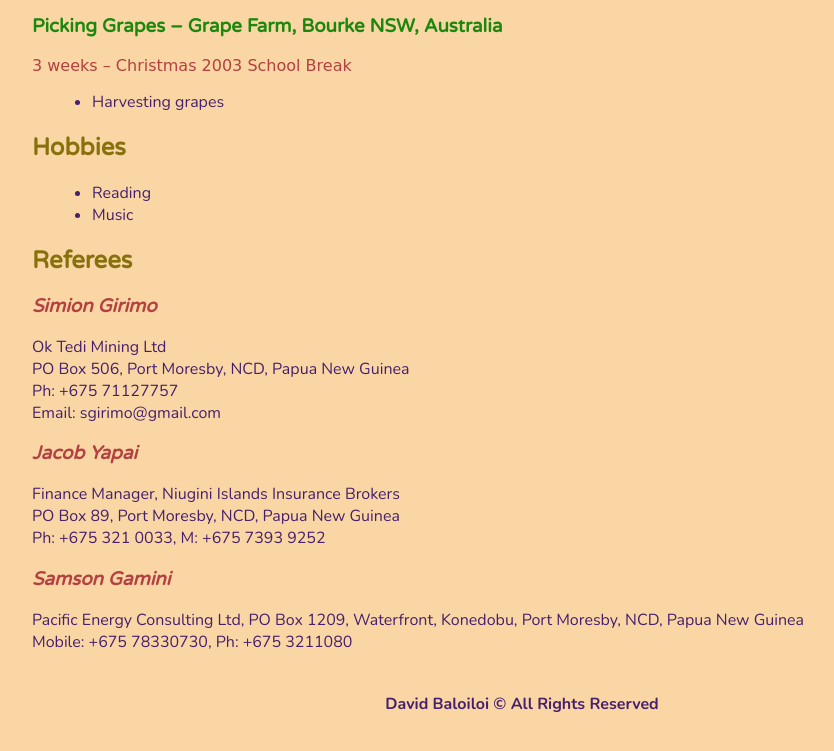
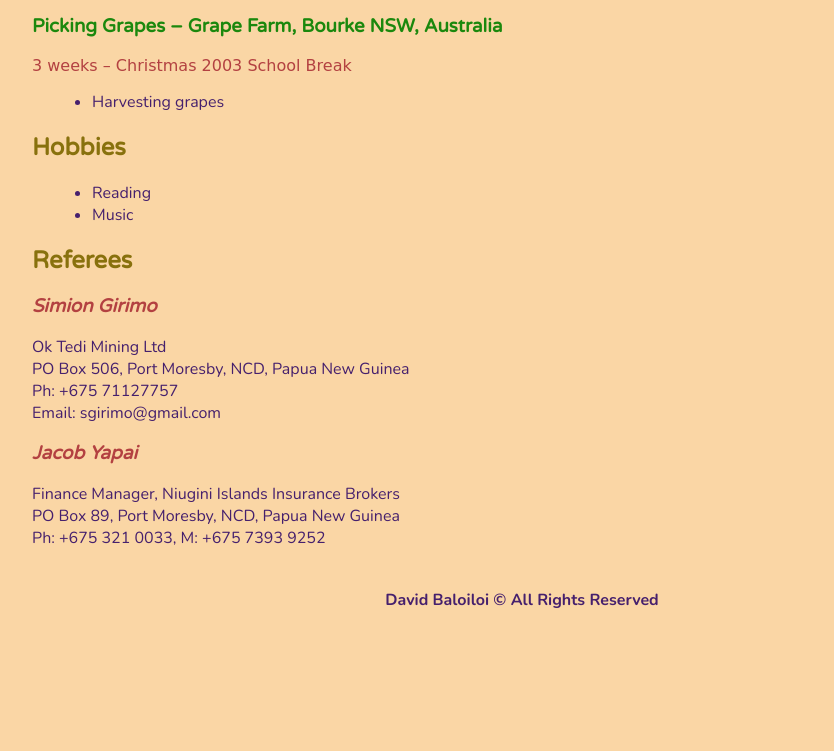
Before and after one commit to 2024dav/html-davidbcv, a plain HTML site: page index.html in a window 1280 px wide. Shown: the part 2294-3045 px from the top of the page, without its empty margins (118-952 px from the left). After the commit the page ends 2945 px from the top, so only its background shows below. Drawn offline with nearby package versions, Linux system fonts and the light colour scheme; files whose address does not match are found by name; a web font is replaced by a local one.

Commit message:
Update index.html

```diff
--- a/index.html
+++ b/index.html
@@ -175,13 +175,6 @@
                Ph: +675 321 0033, M: +675 7393 9252
             </p>
         </article>
-
-        <article class="referee">
-            <h3>Samson Gamini</h3>
-            <p>Pacific Energy Consulting Ltd, PO Box 1209, Waterfront, Konedobu, Port Moresby, NCD, Papua New Guinea<br>
-               Mobile: +675 78330730, Ph: +675 3211080
-            </p>
-        </article>
     </section>
 
     <footer>
```
